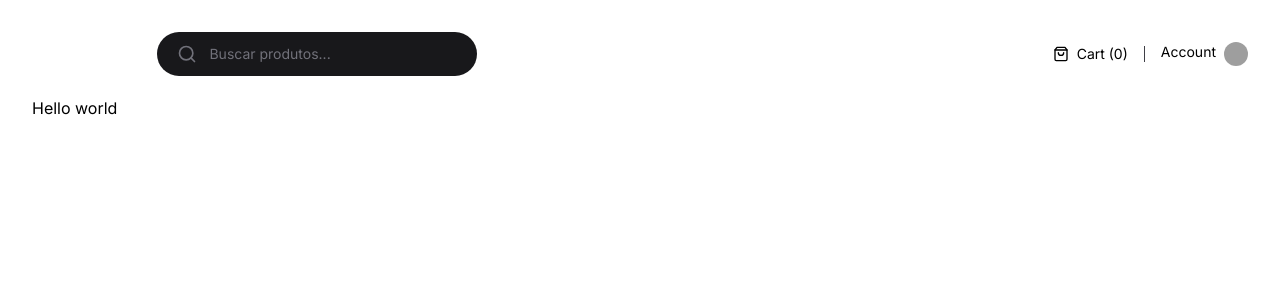
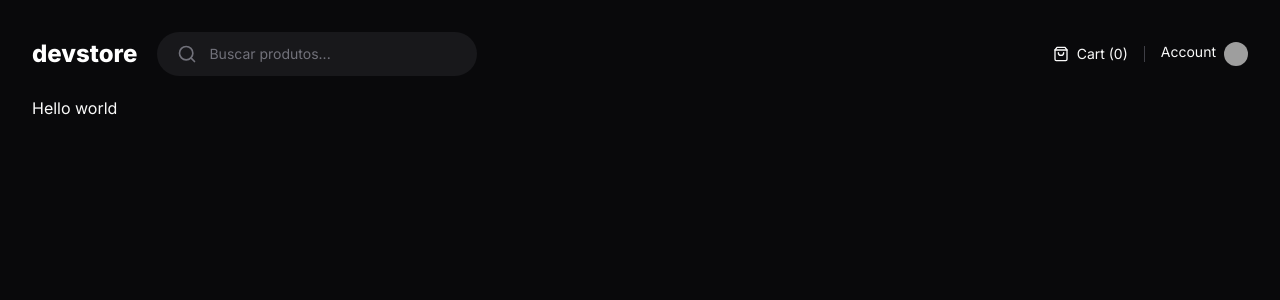
Before and after one commit to yMillerr/fundamentos-next-app-router, a Next.js app: page / in a window 1280 px wide. Shown: the top 300 px of the page. Built offline with nearby package versions, Linux system fonts and the light colour scheme; grey boxes are pictures that could not be loaded.

Commit message:
style: add new style at root layout

```diff
--- a/src/app/layout.tsx
+++ b/src/app/layout.tsx
@@ -15,7 +15,7 @@
 }) {
   return (
     <html className={inter.variable} lang="en">
-      <body>{children}</body>
+      <body className="bg-zinc-950 text-zinc-50 antialiased">{children}</body>
     </html>
   )
 }
```
